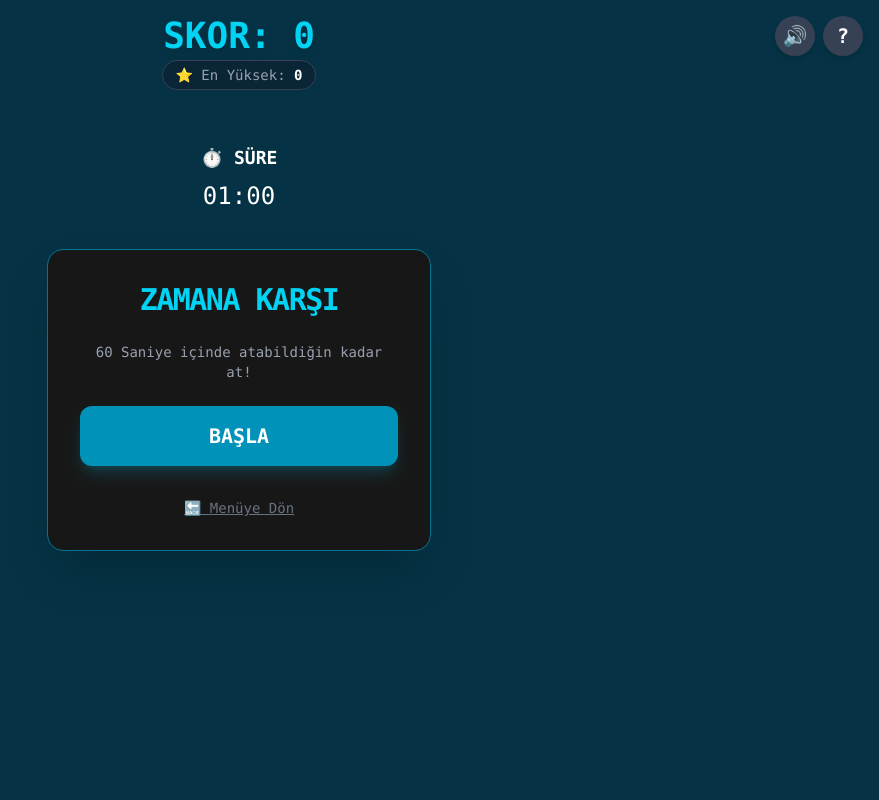
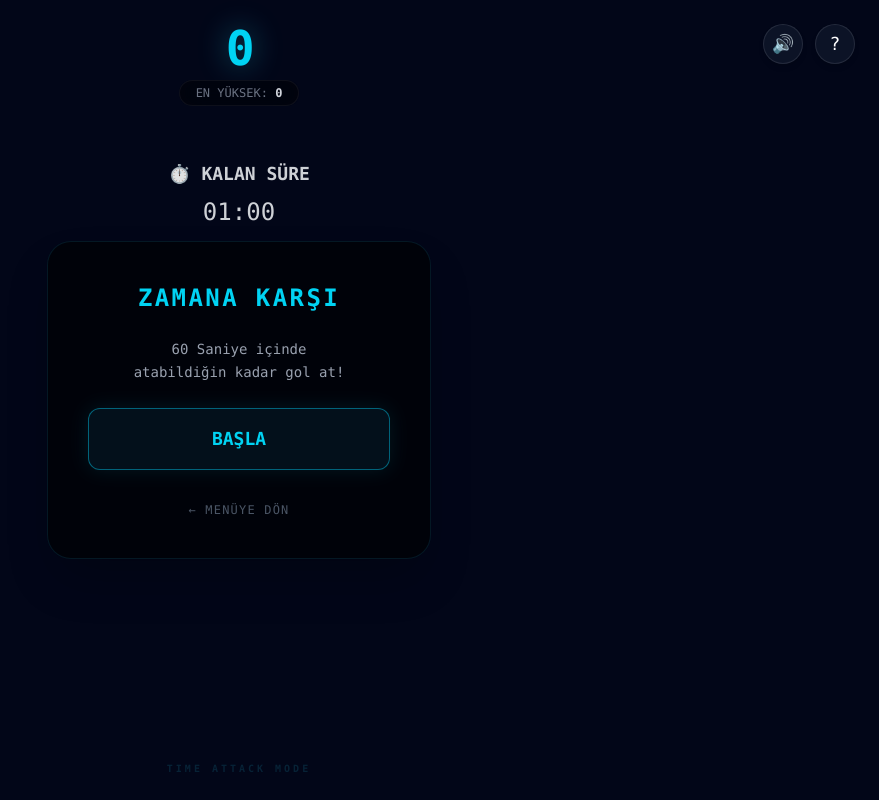
Before and after one commit to batuhanfidan/game, a React (Vite) app in the folder timing-game/: page /#/game/time-attack in a window 1280 px wide. Shown: the whole page, without its empty margins (401-1280 px from the left). Built offline with nearby package versions, Linux system fonts and the light colour scheme.

Commit message:
css adjusment

```diff
--- a/timing-game/src/modes/SurvivalMode.tsx
+++ b/timing-game/src/modes/SurvivalMode.tsx
@@ -10,7 +10,8 @@ import PauseMenu from "../components/PauseMenu";
 import { useGameLogic } from "../hooks/useGameLogic";
 import { toggleMute, getMuteStatus } from "../utils/sound";
 
-const THEMES = [{ name: "Hayatta Kalma", class: "bg-red-950" }];
+// Tema: Koyu Nötr Gri (Neredeyse Siyah)
+const THEMES = [{ name: "Hayatta Kalma", class: "bg-neutral-950" }];
 
 const SurvivalMode = () => {
   const navigate = useNavigate();
@@ -23,7 +24,6 @@ const SurvivalMode = () => {
     gameState,
     gameTimeMs,
     turnTimeLeft,
-
     highScore,
     streak,
     actionMessage,
@@ -38,7 +38,7 @@ const SurvivalMode = () => {
     togglePause,
   } = useGameLogic({
     gameMode: "survival",
-    initialTime: 9999, // Sınırsız süre gibi davranır
+    initialTime: 9999,
   });
 
   const handleMuteToggle = () => setIsMuted(toggleMute());
@@ -54,7 +54,7 @@ const SurvivalMode = () => {
 
   return (
     <div
-      className={`h-screen w-screen text-white flex flex-col justify-center items-center relative font-mono overflow-hidden transition-colors duration-500 ${
+      className={`h-screen w-screen text-gray-200 flex flex-col justify-center items-center relative font-mono overflow-hidden transition-colors duration-500 ${
         THEMES[0].class
       } ${visualEffect?.type === "goal" ? "animate-shake" : ""}`}
     >
@@ -63,8 +63,7 @@ const SurvivalMode = () => {
       {gameState === "playing" && (
         <button
           onClick={togglePause}
-          className="absolute top-4 left-4 z-[60] bg-gray-700/80 hover:bg-gray-600 text-white rounded-full w-12 h-12 flex items-center justify-center text-2xl font-bold shadow-lg hover:scale-110"
-          title="Duraklat"
+          className="absolute top-6 left-6 z-[60] bg-neutral-800/50 hover:bg-neutral-700 text-white border border-white/10 rounded-full w-12 h-12 flex items-center justify-center text-2xl shadow-lg backdrop-blur-sm transition-all hover:scale-105"
         >
           ⏸
         </button>
@@ -78,27 +77,28 @@ const SurvivalMode = () => {
         />
       )}
 
-      <div className="absolute top-4 right-4 z-[60] flex flex-col items-end">
+      {/* Üst Menü */}
+      <div className="absolute top-6 right-6 z-[60] flex flex-col items-end">
         <button
           onClick={() => setIsMenuOpen(!isMenuOpen)}
-          className="md:hidden bg-gray-700 hover:bg-gray-600 text-white rounded-lg w-10 h-10 flex items-center justify-center text-2xl font-bold border border-gray-500 shadow-lg active:scale-95"
+          className="md:hidden bg-neutral-800 text-white rounded-lg w-10 h-10 flex items-center justify-center text-xl border border-white/10 shadow-lg active:scale-95"
         >
           {isMenuOpen ? "✕" : "☰"}
         </button>
         <div
-          className={`flex-col md:flex-row gap-2 mt-2 md:mt-0 ${
+          className={`flex-col md:flex-row gap-3 mt-3 md:mt-0 ${
             isMenuOpen ? "flex" : "hidden"
           } md:flex transition-all duration-300 ease-in-out`}
         >
           <button
             onClick={handleMuteToggle}
-            className="bg-gray-700 hover:bg-gray-600 text-white rounded-full w-10 h-10 flex items-center justify-center text-xl font-bold shadow-md"
+            className="bg-neutral-900/80 border border-white/10 hover:bg-white/10 text-white rounded-full w-10 h-10 flex items-center justify-center text-lg shadow-md backdrop-blur-sm transition-colors"
           >
             {isMuted ? "🔇" : "🔊"}
           </button>
           <button
             onClick={() => setShowRules(true)}
-            className="bg-gray-700 hover:bg-gray-600 text-white rounded-full w-10 h-10 flex items-center justify-center text-xl font-bold shadow-md"
+            className="bg-neutral-900/80 border border-white/10 hover:bg-white/10 text-white rounded-full w-10 h-10 flex items-center justify-center text-lg shadow-md backdrop-blur-sm transition-colors"
           >
             ?
           </button>
@@ -108,43 +108,47 @@ const SurvivalMode = () => {
       <RulesModal showRules={showRules} onClose={() => setShowRules(false)} />
 
       {/* SKOR VE SERİ */}
-      <div className="absolute top-4 w-full flex flex-col items-center z-10 pointer-events-none">
-        <div className="text-4xl font-black text-red-500 drop-shadow-lg animate-pulse">
-          🔥 SERİ: {streak}
+      <div className="absolute top-6 w-full flex flex-col items-center z-10 pointer-events-none">
+        <div className="text-5xl font-black text-red-500 drop-shadow-[0_0_15px_rgba(239,68,68,0.4)] tracking-tighter animate-pulse">
+          SERİ: {streak}
         </div>
-        <div className="text-sm text-gray-400 mt-1 bg-gray-900/50 px-3 py-1 rounded-full border border-gray-700">
-          ⭐ En Yüksek Seri:{" "}
-          <span className="text-white font-bold">{highScore}</span>
+        <div className="text-xs text-gray-500 mt-2 bg-black/40 px-4 py-1 rounded-full border border-white/5 backdrop-blur-md">
+          EN YÜKSEK:{" "}
+          <span className="text-gray-300 font-bold">{highScore}</span>
         </div>
       </div>
 
+      {/* Hazırlık Ekranı */}
       {gameState === "idle" && !countdown && (
-        <div className="flex flex-col items-center gap-6 z-20 bg-neutral-900 p-8 rounded-2xl border border-red-900 shadow-2xl max-w-sm w-full mx-4">
-          <h2 className="text-3xl font-black text-red-500 tracking-tighter">
+        <div className="flex flex-col items-center gap-6 z-20 bg-black/60 p-10 rounded-3xl border border-red-900/30 shadow-2xl max-w-sm w-full mx-4 backdrop-blur-xl">
+          <h2 className="text-2xl font-black text-red-500 tracking-widest uppercase drop-shadow-md">
             HAYATTA KALMA
           </h2>
-          <p className="text-center text-gray-400 text-sm">
-            Tek bir hata yaparsan oyun biter. Ne kadar dayanabilirsin?
+          <p className="text-center text-gray-400 text-sm leading-relaxed">
+            Tek bir hata yaparsan oyun biter.
+            <br />
+            Ne kadar dayanabilirsin?
           </p>
 
           <button
             onClick={() => setPlayerReady(true)}
             disabled={playerReady}
-            className="px-10 py-4 rounded-xl text-xl font-bold transition w-full bg-red-600 hover:bg-red-500 cursor-pointer hover:scale-105 shadow-lg shadow-red-500/20"
+            className="w-full py-4 rounded-xl text-lg font-bold transition-all bg-red-900/20 border border-red-500/50 text-red-400 hover:bg-red-900/40 hover:text-red-200 hover:border-red-400 shadow-[0_0_20px_rgba(220,38,38,0.1)] hover:shadow-[0_0_30px_rgba(220,38,38,0.3)] cursor-pointer active:scale-95"
           >
-            {playerReady ? "Hazırlanıyor..." : "MEYDAN OKU"}
+            {playerReady ? "HAZIRLANIYOR..." : "MEYDAN OKU"}
           </button>
+
           <button
             onClick={handleBackToMenu}
-            className="text-gray-500 hover:text-white text-sm underline cursor-pointer mt-2"
+            className="text-gray-600 hover:text-gray-400 text-xs tracking-widest uppercase mt-2 transition-colors"
           >
-            🔙 Menüye Dön
+            ← Menüye Dön
           </button>
         </div>
       )}
 
       {countdown !== null && (
-        <div className="text-8xl font-black text-red-500 animate-ping z-30 absolute top-1/2 left-1/2 transform -translate-x-1/2 -translate-y-1/2">
+        <div className="text-9xl font-black text-red-600 animate-ping z-30 absolute top-1/2 left-1/2 transform -translate-x-1/2 -translate-y-1/2 mix-blend-overlay">
           {countdown}
         </div>
       )}
@@ -152,21 +156,24 @@ const SurvivalMode = () => {
       {gameState === "playing" && (
         <>
           <TimerDisplay totalMs={gameTimeMs} />
-          <div className="text-xl md:text-2xl mt-6 text-center font-bold px-4 h-8 text-red-400 drop-shadow-sm">
+
+          <div className="text-lg md:text-2xl mt-8 text-center font-bold px-4 h-8 text-red-400 tracking-wide drop-shadow-sm">
             {actionMessage}
           </div>
+
           <TurnInfo currentPlayer="Hayatta Kal" turnTimeLeft={turnTimeLeft} />
 
-          <div className="flex justify-center w-full px-4 mt-10">
+          <div className="flex justify-center w-full px-4 mt-12">
+            {/* Buton Rengi: Daha koyu ve şık kırmızı */}
             <ActionButton
               onClick={handleAction}
               disabled={isPaused}
-              customColor="bg-red-600 hover:bg-red-500"
+              customColor="bg-red-950 border border-red-600/50 text-red-100 hover:bg-red-900 hover:border-red-500 shadow-[0_0_20px_rgba(220,38,38,0.15)]"
             />
           </div>
 
-          <div className="mt-6 text-gray-500 text-sm animate-pulse font-semibold hidden md:block">
-            [SPACE] tuşu ile oyna
+          <div className="mt-8 text-gray-600 text-xs uppercase tracking-[0.2em] animate-pulse hidden md:block">
+            [SPACE] TUŞU İLE OYNA
           </div>
         </>
       )}
@@ -178,7 +185,7 @@ const SurvivalMode = () => {
           onRestart={restartGame}
         />
       )}
-      <div className="absolute bottom-4 text-xs md:text-base text-red-900/50 font-mono font-bold">
+      <div className="absolute bottom-6 text-[10px] text-red-900/40 font-mono font-bold tracking-[0.3em]">
         SURVIVAL MODE
       </div>
     </div>
--- a/timing-game/src/modes/TimeAttackMode.tsx
+++ b/timing-game/src/modes/TimeAttackMode.tsx
@@ -9,6 +9,9 @@ import VisualEffectOverlay from "../components/VisualEffectOverlay";
 import PauseMenu from "../components/PauseMenu";
 import { useGameLogic } from "../hooks/useGameLogic";
 import { toggleMute, getMuteStatus } from "../utils/sound";
+
+// Tema: Koyu Gece Mavisi (Slate)
+const THEMES = [{ name: "Zamana Karşı", class: "bg-slate-950" }];
 
 const TimeAttackMode = () => {
   const navigate = useNavigate();
@@ -35,7 +38,7 @@ const TimeAttackMode = () => {
     togglePause,
   } = useGameLogic({
     gameMode: "time_attack",
-    initialTime: 60, // 60 Saniye
+    initialTime: 60,
   });
 
   const handleMuteToggle = () => setIsMuted(toggleMute());
@@ -51,16 +54,16 @@ const TimeAttackMode = () => {
 
   return (
     <div
-      className={`h-screen w-screen text-white flex flex-col justify-center items-center relative font-mono overflow-hidden transition-colors duration-500 bg-cyan-950 ${
-        visualEffect?.type === "goal" ? "animate-shake" : ""
-      }`}
+      className={`h-screen w-screen text-gray-200 flex flex-col justify-center items-center relative font-mono overflow-hidden transition-colors duration-500 ${
+        THEMES[0].class
+      } ${visualEffect?.type === "goal" ? "animate-shake" : ""}`}
     >
       <VisualEffectOverlay effect={visualEffect} isTwoPlayerMode={false} />
 
       {gameState === "playing" && (
         <button
           onClick={togglePause}
-          className="absolute top-4 left-4 z-[60] bg-gray-700/80 hover:bg-gray-600 text-white rounded-full w-12 h-12 flex items-center justify-center text-2xl font-bold shadow-lg hover:scale-110"
+          className="absolute top-6 left-6 z-[60] bg-slate-800/50 hover:bg-slate-700 text-white border border-white/10 rounded-full w-12 h-12 flex items-center justify-center text-2xl shadow-lg backdrop-blur-sm transition-all hover:scale-105"
         >
           ⏸
         </button>
@@ -74,79 +77,83 @@ const TimeAttackMode = () => {
         />
       )}
 
-      <div className="absolute top-4 right-4 z-[60] flex flex-col items-end">
+      <div className="absolute top-6 right-6 z-[60] flex flex-col items-end">
         <button
           onClick={() => setIsMenuOpen(!isMenuOpen)}
-          className="md:hidden bg-gray-700 hover:bg-gray-600 text-white rounded-lg w-10 h-10 flex items-center justify-center text-2xl font-bold border border-gray-500 shadow-lg active:scale-95"
+          className="md:hidden bg-slate-800 text-white rounded-lg w-10 h-10 flex items-center justify-center text-xl border border-white/10 shadow-lg active:scale-95"
         >
           {isMenuOpen ? "✕" : "☰"}
         </button>
         <div
-          className={`flex-col md:flex-row gap-2 mt-2 md:mt-0 ${
+          className={`flex-col md:flex-row gap-3 mt-3 md:mt-0 ${
             isMenuOpen ? "flex" : "hidden"
           } md:flex transition-all duration-300 ease-in-out`}
         >
           <button
             onClick={handleMuteToggle}
-            className="bg-gray-700 hover:bg-gray-600 text-white rounded-full w-10 h-10 flex items-center justify-center text-xl font-bold shadow-md"
+            className="bg-slate-900/80 border border-white/10 hover:bg-white/10 text-white rounded-full w-10 h-10 flex items-center justify-center text-lg shadow-md backdrop-blur-sm transition-colors"
           >
             {isMuted ? "🔇" : "🔊"}
           </button>
           <button
             onClick={() => setShowRules(true)}
-            className="bg-gray-700 hover:bg-gray-600 text-white rounded-full w-10 h-10 flex items-center justify-center text-xl font-bold shadow-md"
+            className="bg-slate-900/80 border border-white/10 hover:bg-white/10 text-white rounded-full w-10 h-10 flex items-center justify-center text-lg shadow-md backdrop-blur-sm transition-colors"
           >
             ?
           </button>
         </div>
       </div>
+
       <RulesModal showRules={showRules} onClose={() => setShowRules(false)} />
 
-      <div className="absolute top-4 w-full flex flex-col items-center z-10 pointer-events-none">
-        <div className="text-4xl font-black text-cyan-400 drop-shadow-lg">
-          SKOR: {scores.p1}
+      {/* Skor Tablosu */}
+      <div className="absolute top-6 w-full flex flex-col items-center z-10 pointer-events-none">
+        <div className="text-5xl font-black text-cyan-400 drop-shadow-[0_0_15px_rgba(34,211,238,0.4)] tracking-tighter">
+          {scores.p1}
         </div>
-        <div className="text-sm text-gray-400 mt-1 bg-gray-900/50 px-3 py-1 rounded-full border border-gray-700">
-          ⭐ En Yüksek:{" "}
-          <span className="text-white font-bold">{highScore}</span>
+        <div className="text-xs text-gray-500 mt-2 bg-black/40 px-4 py-1 rounded-full border border-white/5 backdrop-blur-md">
+          EN YÜKSEK:{" "}
+          <span className="text-gray-300 font-bold">{highScore}</span>
         </div>
       </div>
 
-      <div className="absolute top-32 w-full flex justify-center">
+      <div className="absolute top-36 w-full flex justify-center opacity-90">
         <PlayerTimer
-          player="⏱️ SÜRE"
+          player="⏱️ KALAN SÜRE"
           minutes={Math.floor(playerTimes.p1 / 60)}
           seconds={playerTimes.p1 % 60}
         />
       </div>
 
       {gameState === "idle" && !countdown && (
-        <div className="flex flex-col items-center gap-6 z-20 bg-neutral-900 p-8 rounded-2xl border border-cyan-700 shadow-2xl max-w-sm w-full mx-4">
-          <h2 className="text-3xl font-black text-cyan-400 tracking-tighter">
+        <div className="flex flex-col items-center gap-6 z-20 bg-black/60 p-10 rounded-3xl border border-cyan-900/30 shadow-2xl max-w-sm w-full mx-4 backdrop-blur-xl">
+          <h2 className="text-2xl font-black text-cyan-400 tracking-widest uppercase drop-shadow-md">
             ZAMANA KARŞI
           </h2>
-          <p className="text-center text-gray-400 text-sm">
-            60 Saniye içinde atabildiğin kadar at!
+          <p className="text-center text-gray-400 text-sm leading-relaxed">
+            60 Saniye içinde
+            <br />
+            atabildiğin kadar gol at!
           </p>
 
           <button
             onClick={() => setPlayerReady(true)}
             disabled={playerReady}
-            className="px-10 py-4 rounded-xl text-xl font-bold transition w-full bg-cyan-600 hover:bg-cyan-500 cursor-pointer hover:scale-105 shadow-lg shadow-cyan-500/20"
+            className="w-full py-4 rounded-xl text-lg font-bold transition-all bg-cyan-900/20 border border-cyan-500/50 text-cyan-400 hover:bg-cyan-900/40 hover:text-cyan-200 hover:border-cyan-400 shadow-[0_0_20px_rgba(34,211,238,0.1)] hover:shadow-[0_0_30px_rgba(34,211,238,0.3)] cursor-pointer active:scale-95"
           >
-            {playerReady ? "Hazırlanıyor..." : "BAŞLA"}
+            {playerReady ? "HAZIRLANIYOR..." : "BAŞLA"}
           </button>
           <button
             onClick={handleBackToMenu}
-            className="text-gray-500 hover:text-white text-sm underline cursor-pointer mt-2"
+            className="text-gray-600 hover:text-gray-400 text-xs tracking-widest uppercase mt-2 transition-colors"
           >
-            🔙 Menüye Dön
+            ← Menüye Dön
           </button>
         </div>
       )}
 
       {countdown !== null && (
-        <div className="text-8xl font-black text-cyan-400 animate-ping z-30 absolute top-1/2 left-1/2 transform -translate-x-1/2 -translate-y-1/2">
+        <div className="text-9xl font-black text-cyan-400 animate-ping z-30 absolute top-1/2 left-1/2 transform -translate-x-1/2 -translate-y-1/2 mix-blend-overlay">
           {countdown}
         </div>
       )}
@@ -154,20 +161,21 @@ const TimeAttackMode = () => {
       {gameState === "playing" && (
         <>
           <TimerDisplay totalMs={gameTimeMs} />
-          <div className="text-xl md:text-2xl mt-6 text-center font-bold px-4 h-8 text-cyan-300 drop-shadow-sm">
+
+          <div className="text-lg md:text-2xl mt-8 text-center font-medium px-4 h-8 text-cyan-300 tracking-wide drop-shadow-sm">
             {actionMessage}
           </div>
 
-          <div className="flex justify-center w-full px-4 mt-10">
+          <div className="flex justify-center w-full px-4 mt-12">
             <ActionButton
               onClick={handleAction}
               disabled={isPaused}
-              customColor="bg-cyan-600 hover:bg-cyan-500"
+              customColor="bg-slate-800 border border-cyan-500/50 text-cyan-100 hover:bg-slate-700 hover:border-cyan-400 shadow-[0_0_20px_rgba(34,211,238,0.15)]"
             />
           </div>
 
-          <div className="mt-6 text-gray-500 text-sm animate-pulse font-semibold hidden md:block">
-            [SPACE] tuşu ile oyna
+          <div className="mt-8 text-gray-600 text-xs uppercase tracking-[0.2em] animate-pulse hidden md:block">
+            [SPACE] TUŞU İLE OYNA
           </div>
         </>
       )}
@@ -179,6 +187,9 @@ const TimeAttackMode = () => {
           onRestart={restartGame}
         />
       )}
+      <div className="absolute bottom-6 text-[10px] text-cyan-900/40 font-mono font-bold tracking-[0.3em]">
+        TIME ATTACK MODE
+      </div>
     </div>
   );
 };
```
